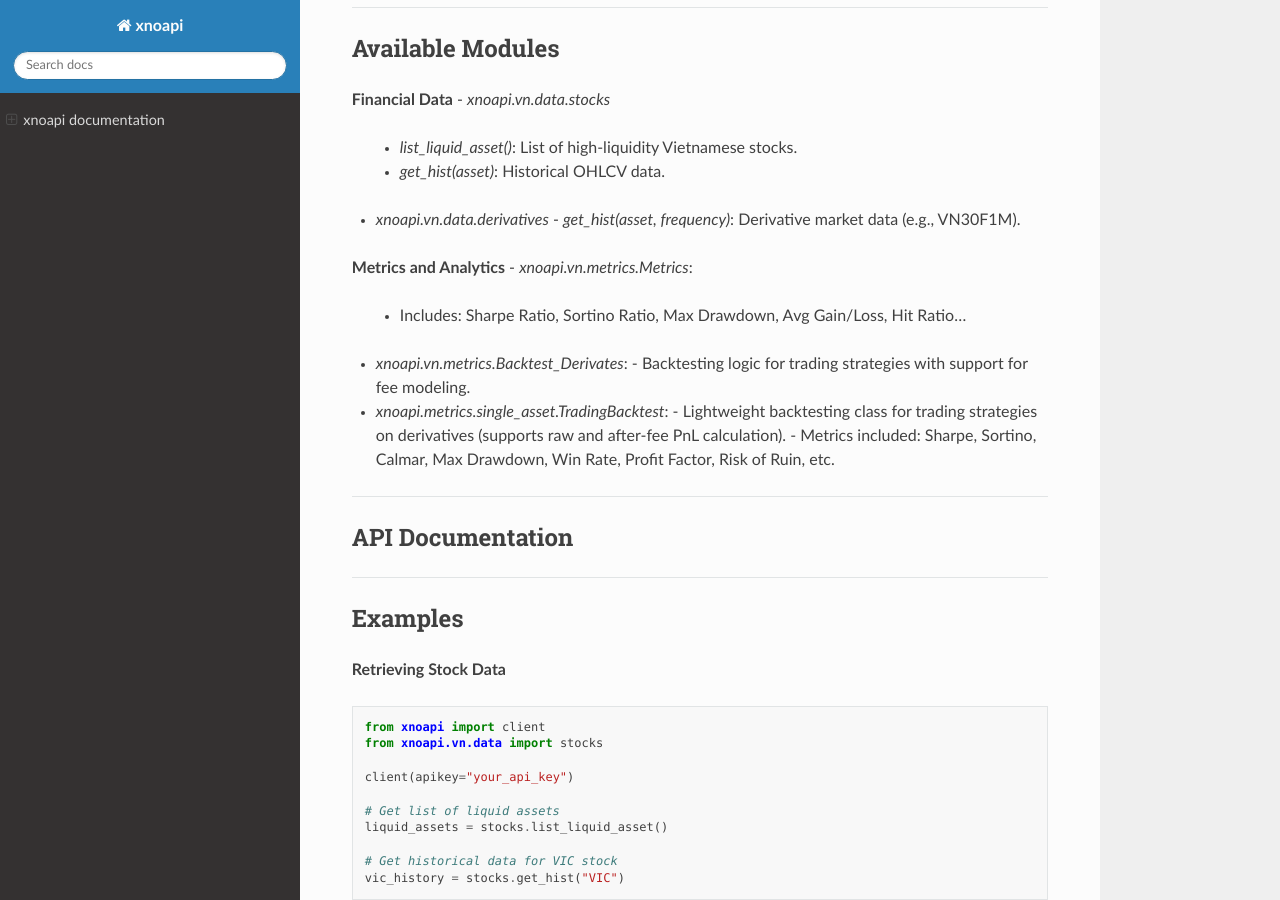
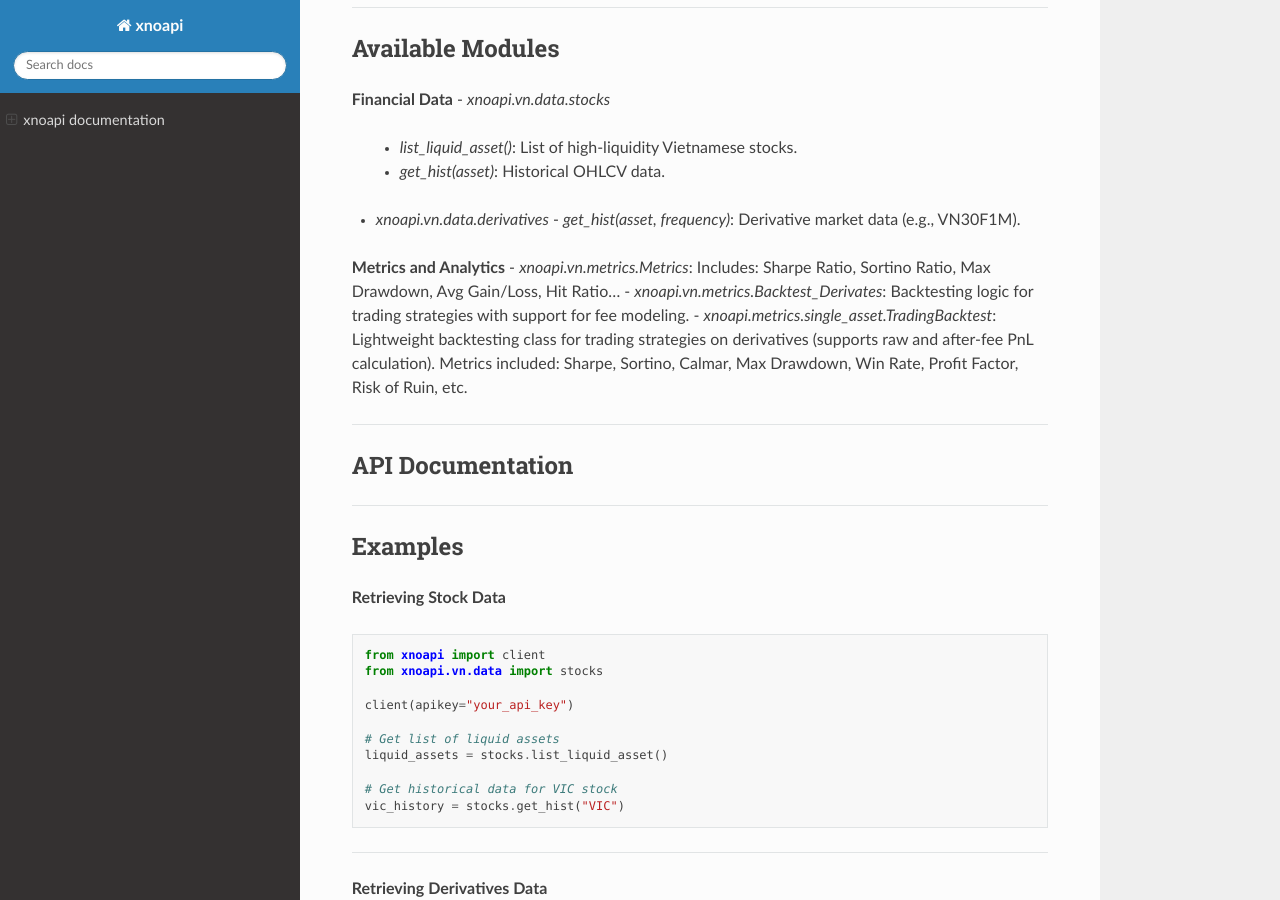
Before and after one commit to xnoproject/xnoapi, a Sphinx documentation site: the page built from source/index.rst, in a window 1280 px wide and 900 px high, scrolled down 1333 px. Built offline with Sphinx 7.4.7 and the Read the Docs theme 3.1.0, drawn with Linux system fonts in a browser that asks for light colours; pages that are not in the unit, such as notebooks, are missing from menus; some of the changed lines change nothing that is shown; some of the changed text lies outside the part shown.

Commit message:
feat: update read the docs

```diff
--- a/source/index.rst
+++ b/source/index.rst
@@ -99,13 +99,9 @@ Available Modules
   - `get_hist(asset, frequency)`: Derivative market data (e.g., VN30F1M).
 
 **Metrics and Analytics**
-- `xnoapi.vn.metrics.Metrics`:
-  - Includes: Sharpe Ratio, Sortino Ratio, Max Drawdown, Avg Gain/Loss, Hit Ratio...
-- `xnoapi.vn.metrics.Backtest_Derivates`:
-  - Backtesting logic for trading strategies with support for fee modeling.
-- `xnoapi.metrics.single_asset.TradingBacktest`:
-  - Lightweight backtesting class for trading strategies on derivatives (supports raw and after-fee PnL calculation).
-  - Metrics included: Sharpe, Sortino, Calmar, Max Drawdown, Win Rate, Profit Factor, Risk of Ruin, etc.
+- `xnoapi.vn.metrics.Metrics`: Includes: Sharpe Ratio, Sortino Ratio, Max Drawdown, Avg Gain/Loss, Hit Ratio...
+- `xnoapi.vn.metrics.Backtest_Derivates`: Backtesting logic for trading strategies with support for fee modeling.
+- `xnoapi.metrics.single_asset.TradingBacktest`: Lightweight backtesting class for trading strategies on derivatives (supports raw and after-fee PnL calculation). Metrics included: Sharpe, Sortino, Calmar, Max Drawdown, Win Rate, Profit Factor, Risk of Ruin, etc.
 
 ----
 
@@ -254,8 +250,6 @@ Before using the XNO API services for automated strategy backtesting and deploym
 1. A valid **Python strategy file** containing a `gen_position(df)` function.
 2. Your personal **API Key** from `https://xbot.xno.vn`.
 
----
-
 Prepare the Strategy Python File
 ^^^^^^^^^^^^^^^^^^^^^^^^^^^^^^^^^
 
@@ -292,9 +286,6 @@ Example structure of your script (`strategy.py`):
 - The function **must return** a DataFrame with a `position` column.
 - No additional external API calls or infinite loops inside your function.
 
-After preparing, compress your script into a `.zip` file if required.
-
----
 
 Get Your API Key
 ^^^^^^^^^^^^^^^^
@@ -315,11 +306,8 @@ You will need to initialize the XNO API client in your scripts using:
 
    client(apikey="your_generated_api_key")
 
----
-
 Next Steps
 ^^^^^^^^^^
-
 - Upload your `.py` file via the XNO bot upload interface.
 - Monitor strategy performance, backtesting results, and live trading simulations via your dashboard.
 
```
